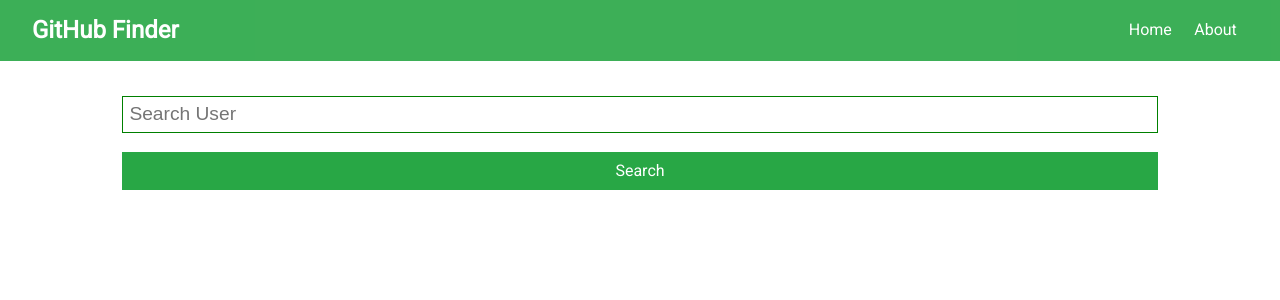
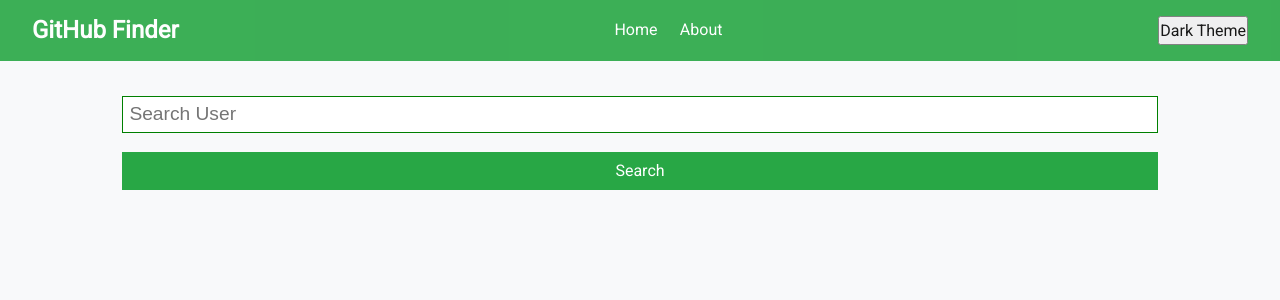
Before and after one commit to Pham-Gia-Bao1/MIDTERM_3-PROJECT, a React (Create React App) app: page / in a window 1280 px wide. Shown: the top 300 px of the page. Built offline with nearby package versions, Linux system fonts and the light colour scheme; the HTML template or start-up script is replaced by a standard one.

Commit message:
finished theme

```diff
--- a/src/App.css
+++ b/src/App.css
@@ -433,3 +433,31 @@
   left: 0;
   width: 100%;
 }
+
+/* App.css */
+
+body {
+  transition: background-color 0.5s ease;
+}
+
+.navbar {
+  transition: background-color 0.5s ease;
+}
+
+.bg-success {
+  background-color: #28a745;
+}
+
+.bg-dark {
+  background-color: #343a40;
+}
+
+body.light {
+  background-color: #f8f9fa;
+  color: #212529;
+}
+
+body.dark {
+  background-color: #343a40;
+  color: #f8f9fa;
+}
--- a/src/App.js
+++ b/src/App.js
@@ -4,14 +4,19 @@
 import "./App.css";
 import Home from "./components/layout/Home";
 import Navbar from "./components/layout/Navbar";
+import { ThemeProvider } from "./components/theme/ThemeContext";
+
 const App = () => {
   return (
-    <div className="App">
+    <ThemeProvider>
       <Router>
-        <Navbar />
-        <Home />
+        <div className="App">
+          <Navbar />
+          <Home />
+        </div>
       </Router>
-    </div>
+    </ThemeProvider>
   );
 };
+
 export default App;
--- a/src/components/layout/Home.jsx
+++ b/src/components/layout/Home.jsx
@@ -7,7 +7,10 @@
 import User from "../users/User";
 const Home = () => {
   return (
-    <div className="container">
+    <div
+
+      className="container"
+    >
       <Switch>
         <Route exact path="/" component={Search} />
         <Route exact path="/about" component={About} />
--- a/src/components/layout/Navbar.jsx
+++ b/src/components/layout/Navbar.jsx
@@ -1,18 +1,29 @@
-import React from "react";
+// Navbar.js
+import React, { useContext } from "react";
 import { Link } from "react-router-dom";
+import { ThemeContext } from "../theme/ThemeContext";
+
 const Navbar = () => {
+  const { theme, toggleTheme } = useContext(ThemeContext);
+
   return (
-    <nav className="navbar bg-success">
+    <nav className={`navbar ${theme === 'light' ? 'bg-success' : 'bg-dark'}`}>
       <h1>
         <i className="fab fa-github" /> GitHub Finder
       </h1>
       <ul>
         <li>
           <Link to="/">Home</Link>
+        </li>
+        <li>
           <Link to="/about">About</Link>
         </li>
       </ul>
+      <button onClick={toggleTheme}>
+        {theme === 'light' ? 'Dark Theme' : 'Light Theme'}
+      </button>
     </nav>
   );
 };
+
 export default Navbar;
--- /dev/null
+++ b/src/components/theme/ThemeContext.jsx
@@ -0,0 +1,22 @@
+// ThemeContext.js
+import React, { createContext, useState, useEffect } from 'react';
+
+export const ThemeContext = createContext();
+
+export const ThemeProvider = ({ children }) => {
+  const [theme, setTheme] = useState('light');
+
+  useEffect(() => {
+    document.body.className = theme;
+  }, [theme]);
+
+  const toggleTheme = () => {
+    setTheme((prevTheme) => (prevTheme === 'light' ? 'dark' : 'light'));
+  };
+
+  return (
+    <ThemeContext.Provider value={{ theme, toggleTheme }}>
+      {children}
+    </ThemeContext.Provider>
+  );
+};
```
